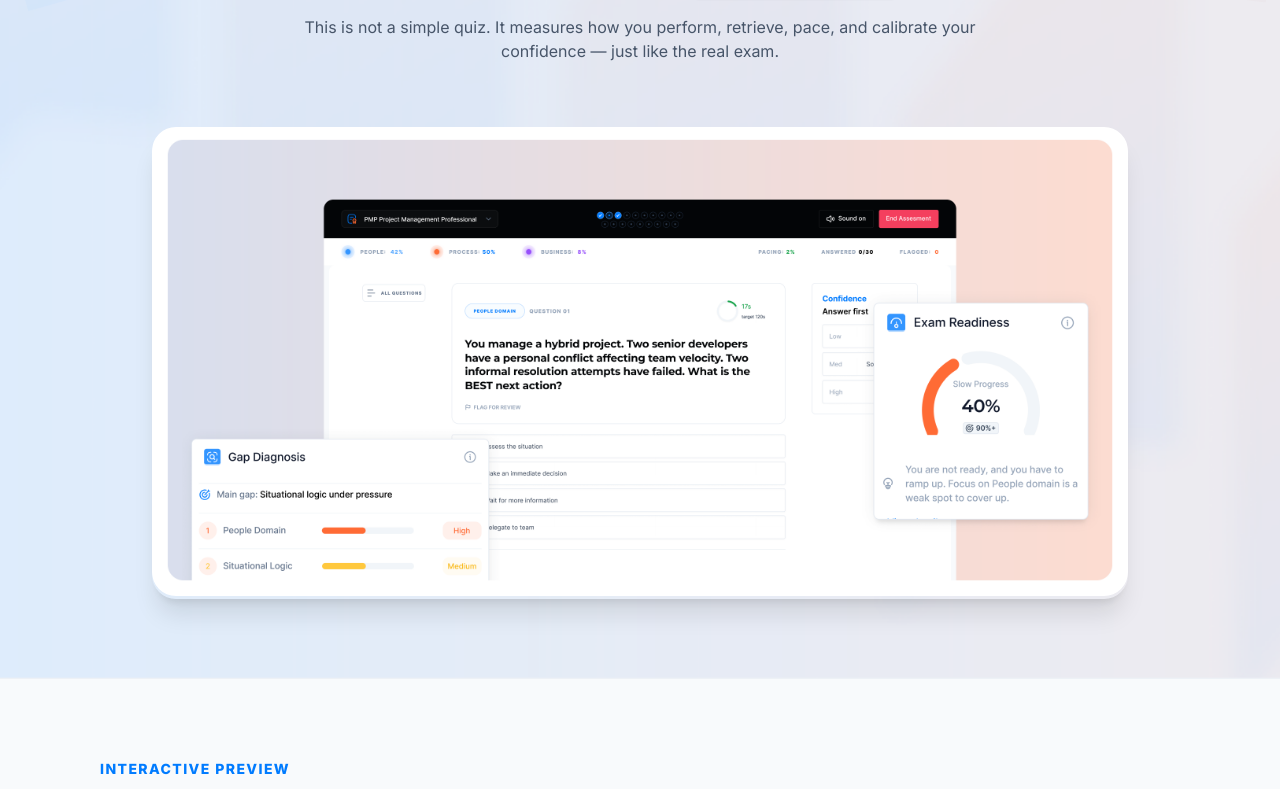
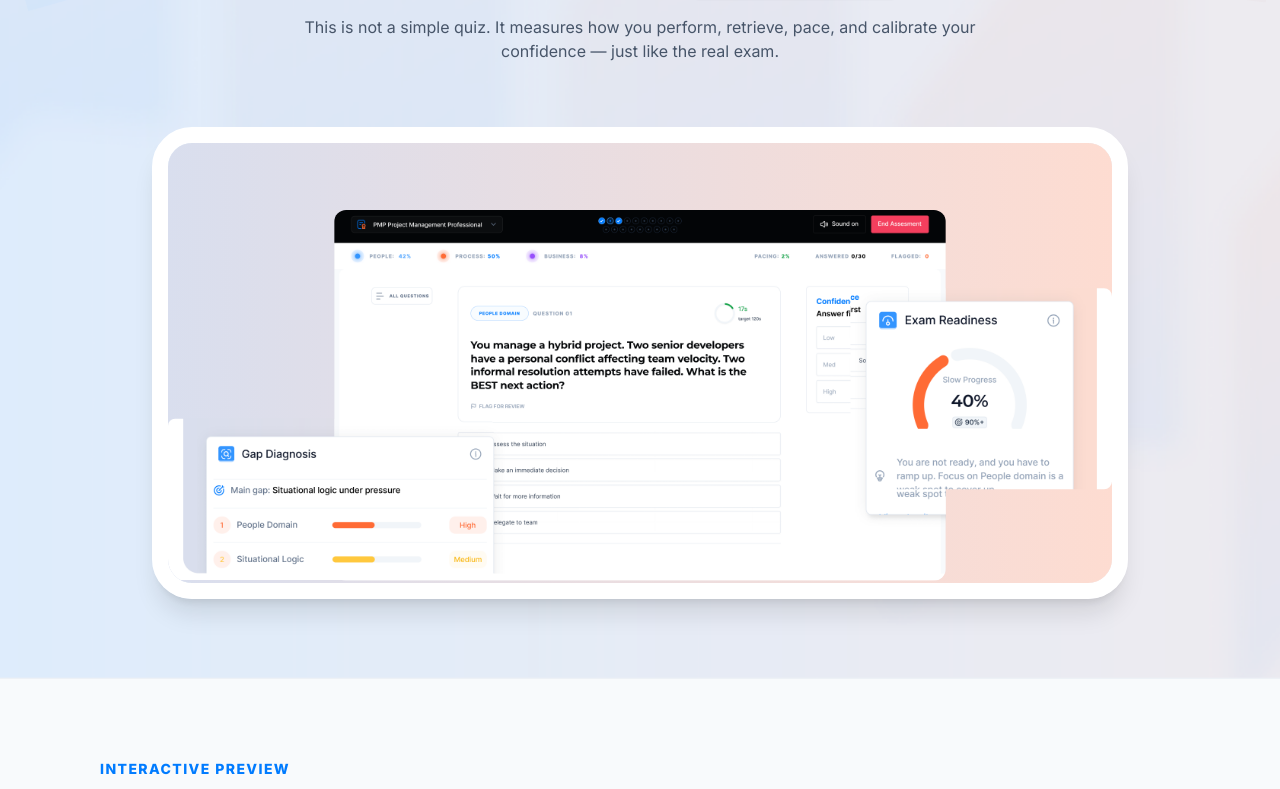
Before and after one commit to Ifekitanpr/pmp-diagnostic-experience, a React (Vite) app: page / in a window 1280 px wide. Shown: the part 582-1371 px from the top of the page. Built offline with nearby package versions, Linux system fonts and the light colour scheme.

Commit message:
Align hero mockup animation with Figma

```diff
--- a/src/components/landing/Hero.jsx
+++ b/src/components/landing/Hero.jsx
@@ -15,7 +15,7 @@
 }
 
 const imageVariants = {
-  hidden: { opacity: 0, y: 72, scale: 0.96, filter: 'blur(10px)' },
+  hidden: { opacity: 0, y: 64, scale: 0.97, filter: 'blur(10px)' },
   visible: {
     opacity: 1,
     y: 0,
@@ -23,6 +23,119 @@
     filter: 'blur(0px)',
     transition: { duration: 1, ease: [0.16, 1, 0.3, 1], delay: 0.45 },
   },
+}
+
+function MockupLayer({ clipPath, className = '', children, ...motionProps }) {
+  return (
+    <motion.div
+      className={`absolute inset-0 overflow-hidden ${className}`}
+      style={{ clipPath }}
+      {...motionProps}
+    >
+      {children}
+    </motion.div>
+  )
+}
+
+function MockupImage({ className = '' }) {
+  return (
+    <img
+      src={heroMockup}
+      alt=""
+      className={`absolute inset-0 h-full w-full select-none object-cover ${className}`}
+      draggable="false"
+    />
+  )
+}
+
+function HeroMockup({ shouldReduceMotion }) {
+  if (shouldReduceMotion) {
+    return (
+      <img
+        src={heroMockup}
+        alt="CertSprints diagnostic report preview"
+        className="block w-full rounded-3xl shadow-xl"
+      />
+    )
+  }
+
+  return (
+    <motion.div
+      role="img"
+      aria-label="CertSprints diagnostic report preview"
+      className="relative aspect-[31/15] overflow-hidden rounded-[28px] border-[10px] border-white shadow-xl sm:rounded-[40px] sm:border-[16px]"
+      variants={imageVariants}
+      initial="hidden"
+      animate="visible"
+    >
+      <div
+        aria-hidden="true"
+        className="absolute inset-0"
+        style={{
+          backgroundImage:
+            'linear-gradient(90deg, rgba(0, 123, 255, 0.15) 0%, rgba(255, 107, 53, 0.15) 104%), linear-gradient(90deg, #fff0eb 0%, #fff0eb 100%)',
+        }}
+      />
+
+      <MockupLayer
+        clipPath="inset(15.8% 17.6% 0 17.6% round 12px)"
+        initial={{ opacity: 0, y: 42, scale: 0.985 }}
+        animate={{ opacity: 1, y: [0, -5, 0], scale: 1 }}
+        transition={{
+          opacity: { duration: 0.65, ease: 'easeOut', delay: 0.55 },
+          y: { duration: 7, ease: 'easeInOut', repeat: Infinity, delay: 1.6 },
+          scale: { duration: 0.8, ease: [0.16, 1, 0.3, 1], delay: 0.55 },
+        }}
+      >
+        <MockupImage />
+      </MockupLayer>
+
+      <MockupLayer
+        clipPath="inset(63.3% 65.5% 0 0 round 7px)"
+        initial={{ opacity: 0, x: -56, y: 34, scale: 0.96, filter: 'blur(8px)' }}
+        animate={{ opacity: 1, x: 0, y: [0, -7, 0], scale: 1, filter: 'blur(0px)' }}
+        transition={{
+          opacity: { duration: 0.55, ease: 'easeOut', delay: 0.95 },
+          x: { duration: 0.85, ease: [0.16, 1, 0.3, 1], delay: 0.95 },
+          y: { duration: 6.4, ease: 'easeInOut', repeat: Infinity, delay: 1.9 },
+          scale: { duration: 0.85, ease: [0.16, 1, 0.3, 1], delay: 0.95 },
+          filter: { duration: 0.6, ease: 'easeOut', delay: 0.95 },
+        }}
+      >
+        <MockupImage />
+      </MockupLayer>
+
+      <MockupLayer
+        clipPath="inset(34.5% 0 19.8% 72.3% round 8px)"
+        initial={{ opacity: 0, x: 48, y: 16, scale: 0.96, filter: 'blur(8px)' }}
+        animate={{ opacity: 1, x: 0, y: [0, -10, 0], scale: 1, filter: 'blur(0px)' }}
+        transition={{
+          opacity: { duration: 0.55, ease: 'easeOut', delay: 1.15 },
+          x: { duration: 0.85, ease: [0.16, 1, 0.3, 1], delay: 1.15 },
+          y: { duration: 6.9, ease: 'easeInOut', repeat: Infinity, delay: 2.05 },
+          scale: { duration: 0.85, ease: [0.16, 1, 0.3, 1], delay: 1.15 },
+          filter: { duration: 0.6, ease: 'easeOut', delay: 1.15 },
+        }}
+      >
+        <MockupImage />
+      </MockupLayer>
+
+      <motion.div
+        aria-hidden="true"
+        className="pointer-events-none absolute inset-y-0 -left-1/3 w-1/3 bg-gradient-to-r from-transparent via-white/45 to-transparent blur-sm"
+        initial={{ x: '-120%' }}
+        animate={{ x: '520%' }}
+        transition={{ duration: 1.45, ease: [0.16, 1, 0.3, 1], delay: 1.35 }}
+      />
+      <motion.div
+        aria-hidden="true"
+        className="pointer-events-none absolute left-[22%] right-[22%] top-[26%] h-px bg-gradient-to-r from-transparent via-primary-400/55 to-transparent"
+        initial={{ opacity: 0, scaleX: 0.35 }}
+        animate={{ opacity: [0, 1, 0], scaleX: [0.35, 1, 0.9], y: [0, 18, 30] }}
+        transition={{ duration: 1.65, ease: 'easeOut', delay: 0.95 }}
+      />
+    </motion.div>
+  )
 }
 
 export default function Hero({ onStart, onDiscoverMore }) {
@@ -109,38 +222,7 @@
       </motion.div>
 
       <div className="relative max-w-5xl mx-auto px-6 pb-20">
-        <motion.div
-          className="hero-mockup-reveal relative overflow-hidden rounded-3xl shadow-xl"
-          variants={shouldReduceMotion ? undefined : imageVariants}
-          initial={shouldReduceMotion ? false : 'hidden'}
-          animate={shouldReduceMotion ? undefined : 'visible'}
-        >
-          <motion.img
-            src={heroMockup}
-            alt="CertSprints diagnostic report preview"
-            className="block w-full rounded-3xl"
-            animate={shouldReduceMotion ? undefined : { y: [0, -8, 0] }}
-            transition={shouldReduceMotion ? undefined : { duration: 7, ease: 'easeInOut', repeat: Infinity, delay: 1.4 }}
-          />
-          {!shouldReduceMotion && (
-            <>
-              <motion.div
-                aria-hidden="true"
-                className="pointer-events-none absolute inset-y-0 -left-1/3 w-1/3 bg-gradient-to-r from-transparent via-white/45 to-transparent blur-sm"
-                initial={{ x: '-120%' }}
-                animate={{ x: '520%' }}
-                transition={{ duration: 1.5, ease: [0.16, 1, 0.3, 1], delay: 1 }}
-              />
-              <motion.div
-                aria-hidden="true"
-                className="pointer-events-none absolute left-[18%] right-[18%] top-[31%] h-px bg-gradient-to-r from-transparent via-primary-400/60 to-transparent"
-                initial={{ opacity: 0, scaleX: 0.35 }}
-                animate={{ opacity: [0, 1, 0], scaleX: [0.35, 1, 0.9], y: [0, 18, 30] }}
-                transition={{ duration: 1.8, ease: 'easeOut', delay: 0.85 }}
-              />
-            </>
-          )}
-        </motion.div>
+        <HeroMockup shouldReduceMotion={shouldReduceMotion} />
       </div>
     </section>
   )
```
